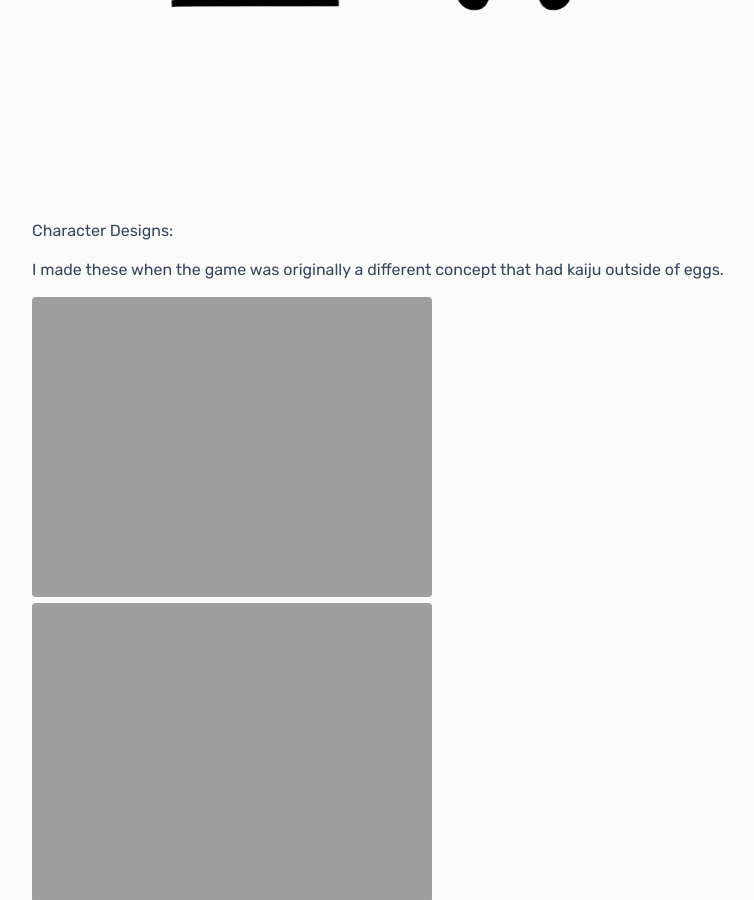
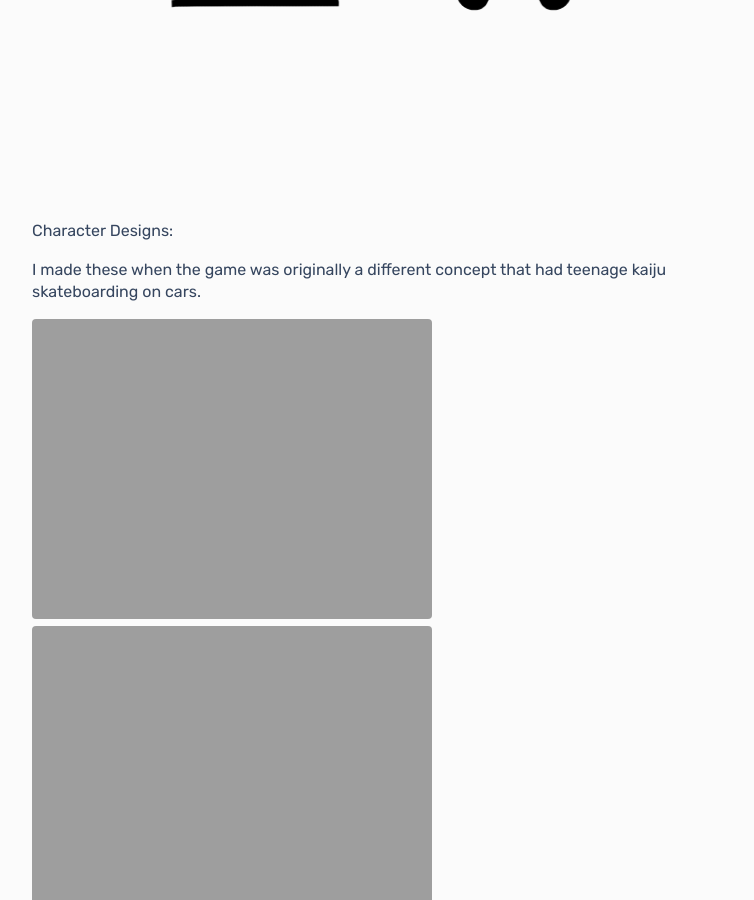
Before and after one commit to DaniBSolomon/danibsolomon.github.io, a Jekyll site: the page built from _games/2017-05-20-hbkj.md, in a window 1280 px wide and 900 px high, scrolled down 11199 px. Shown: the whole window, without its empty margins (248-1002 px from the left). Built offline with Jekyll 4.4.1, drawn with Linux system fonts in a browser that asks for light colours.

Commit message:
Update 2017-05-20-hbkj.md

```diff
--- a/_games/2017-05-20-hbkj.md
+++ b/_games/2017-05-20-hbkj.md
@@ -48,7 +48,7 @@ Trash Can Icon
 
 Character Designs:
 
-I made these when the game was originally a different concept that had kaiju outside of eggs.
+I made these when the game was originally a different concept that had teenage kaiju skateboarding on cars.
 
 ![Bird Concept]({{ site.github.url }}/img/hbkj_bird.png)
 ![Cool Kaiju Concept]({{ site.github.url }}/img/hbkj_cool_ju.png)
```
